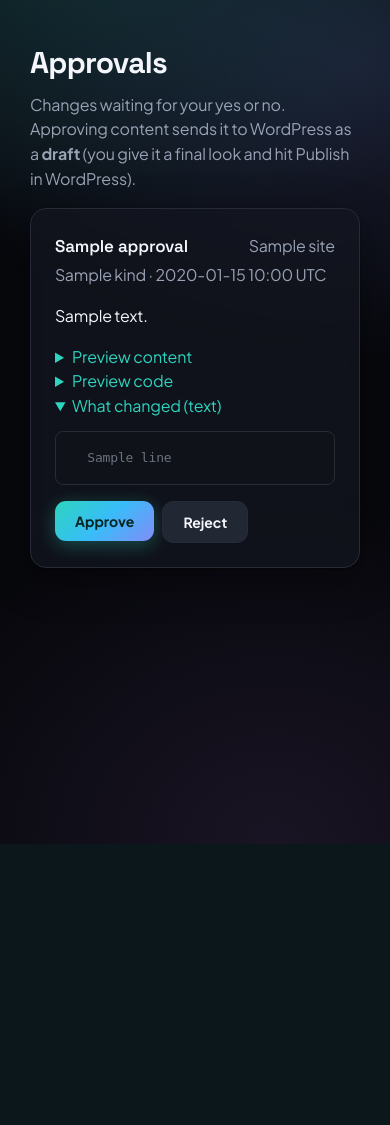
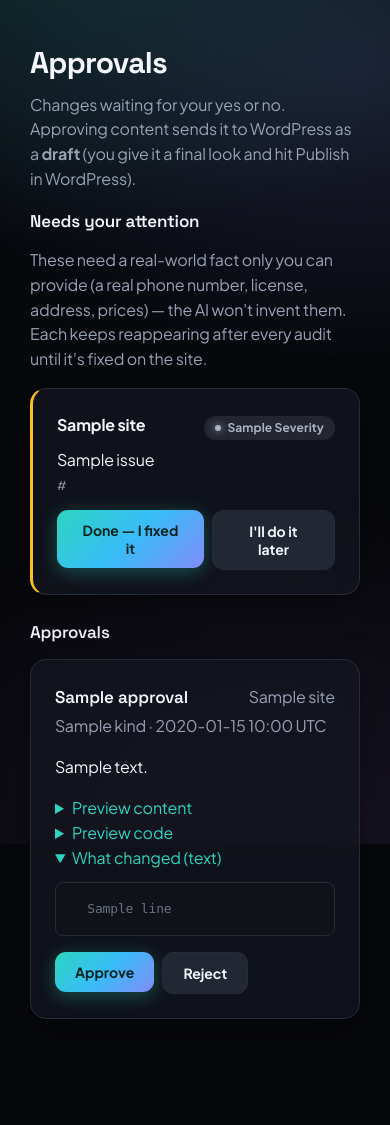
Before and after one commit to Farezomair/Claude-SEO-, a FastAPI app: template app/templates/approvals.html in a window 390 px wide. Before the commit the page ends 844 px from the top, so only its background shows below. Run offline with FastAPI, Linux system fonts and the light colour scheme; the template is opened without the code that fills it: most values are stand-ins (such as "Sample title", 1, 10 or a date in 2020).

Commit message:
Human-task findings: surface owner-only fixes in Approvals (Done / Later)
Trust data (real phone, license, address, prices, dates) can't be AI-fixed, so:
- content analyzer tags these as needs_real_data; routing -> needs-human ("Owner").
- dispatcher marks them needs-human with a clear remark.
- Approvals shows a "Needs your attention" section listing them per site with the
  exact instruction + Done / I'll-do-it-later buttons (/findings/{id}/done|snooze).
- each audit supersedes prior needs-human/snoozed/no-capability findings and
  re-detects, so an unfixed item keeps reappearing until actually fixed (and a
  fixed one simply doesn't come back).

Co-Authored-By: Claude Opus 4.8 <noreply@anthropic.com>

```diff
--- a/app/brain.py
+++ b/app/brain.py
@@ -325,7 +325,7 @@ Here is the page HTML to improve:
     }
 
 
-CONTENT_CATS = {"eeat_weak", "content_shallow", "content_stale", "geo_unstructured"}
+CONTENT_CATS = {"eeat_weak", "content_shallow", "content_stale", "geo_unstructured", "needs_real_data"}
 CONTENT_SEV = {"low", "medium", "high"}
 
 
@@ -351,8 +351,10 @@ Judge against this expert standard:
 
 {GEO_GUIDE}
 
+Use category "needs_real_data" when the fix requires a real-world fact only the business owner can supply and that you must NOT invent — e.g. a real phone number, license/registration number, physical address, actual prices, certifications, or real dates/years. Describe exactly what the owner should add.
+
 Respond with ONLY a JSON object, no preamble:
-{{"content_score": 0-100, "geo_score": 0-100, "findings": [{{"category": "eeat_weak|content_shallow|content_stale|geo_unstructured", "severity": "low|medium|high", "detail": "specific, actionable observation about THIS page"}}]}}
+{{"content_score": 0-100, "geo_score": 0-100, "findings": [{{"category": "eeat_weak|content_shallow|content_stale|geo_unstructured|needs_real_data", "severity": "low|medium|high", "detail": "specific, actionable observation about THIS page"}}]}}
 At most 4 findings. Only include REAL problems (omit findings if the page is strong)."""
 
     response = _get_client().messages.create(
--- a/app/dispatcher.py
+++ b/app/dispatcher.py
@@ -291,9 +291,18 @@ def _propose_img_dims(db, ctx, f):
     return ("no-capability", f"Couldn't fix images: {sub.summary}", False)
 
 
+def _human_task(db, ctx, f):
+    """Owner-only fact (real phone/license/prices). Can't be AI-fixed — surface it
+    in Approvals under 'Needs your attention'. Recurs each audit until fixed."""
+    return ("needs-human",
+            "Requires your input — see “Needs your attention” in Approvals. "
+            "Keeps reappearing each audit until fixed on the site.", False)
+
+
 HANDLERS = {
     **{c: _fix_meta for c in META_CATS},
     **{c: _propose_rewrite for c in REWRITE_CATS},
+    "needs_real_data": _human_task,
     "image_no_dimensions": _propose_img_dims,
     "required_page_missing": _propose_required_page,
     "duplicate_title": _propose_dedupe,
--- a/app/jobs.py
+++ b/app/jobs.py
@@ -60,7 +60,8 @@ def _run_audit(site_id: int, audit_id: int, start_url: str) -> None:
         # across runs. Anything still wrong is re-detected below as a new finding.
         (db.query(Finding)
          .filter(Finding.site_id == site_id,
-                 Finding.status.in_(("open", "in-progress", "reopened", "escalated")))
+                 Finding.status.in_(("open", "in-progress", "reopened", "escalated",
+                                     "needs-human", "snoozed", "no-capability")))
          .update({Finding.status: "superseded"}, synchronize_session=False))
         db.commit()
 
--- a/app/main.py
+++ b/app/main.py
@@ -70,7 +70,7 @@ BASE_DIR = os.path.dirname(os.path.abspath(__file__))
 templates = Jinja2Templates(directory=os.path.join(BASE_DIR, "templates"))
 
 # Bumped on each deploy so we can confirm which build is live (public, no auth).
-BUILD = "image-doer-19"
+BUILD = "human-tasks-20"
 
 
 @app.get("/version")
@@ -999,6 +999,16 @@ def approvals(request: Request, notice: str = "", db: Session = Depends(get_db))
         .order_by(Approval.created_at.desc())
         .all()
     )
+    # "Needs your attention" — findings only a human can fix (real phone, license,
+    # prices). They recur each audit until fixed on the site.
+    human_tasks = [
+        {"finding": f, "site": s}
+        for f, s in (
+            db.query(Finding, Site).join(Site, Finding.site_id == Site.id)
+            .filter(Finding.status == "needs-human")
+            .order_by(Finding.created_at.desc()).all()
+        )
+    ]
     items = []
     for appr, site in pending:
         body, code, preview_html, text_diff = "", "", "", []
@@ -1024,8 +1034,36 @@ def approvals(request: Request, notice: str = "", db: Session = Depends(get_db))
     return templates.TemplateResponse(
         "approvals.html",
         {"request": request, "user": current_user(request), "items": items, "notice": notice,
-         "pending_count": len(items), "publish_status": CONTENT_PUBLISH_STATUS},
+         "human_tasks": human_tasks, "pending_count": len(items),
+         "publish_status": CONTENT_PUBLISH_STATUS},
     )
+
+
+@app.post("/findings/{finding_id}/done")
+def finding_done(finding_id: int, request: Request, db: Session = Depends(get_db)):
+    """Owner marks a human-task finding as handled (clears it; re-audit re-checks)."""
+    if not current_user(request):
+        return RedirectResponse("/login", status_code=303)
+    f = db.get(Finding, finding_id)
+    if f and f.status == "needs-human":
+        f.status = "closed"
+        f.remark = "Marked done by you — the next audit will re-check."
+        db.add(RunLog(site_id=f.site_id, message=f"Owner marked human-task #{f.id} done."))
+        db.commit()
+    return RedirectResponse("/approvals?notice=task_done", status_code=303)
+
+
+@app.post("/findings/{finding_id}/snooze")
+def finding_snooze(finding_id: int, request: Request, db: Session = Depends(get_db)):
+    """Owner defers a human-task finding (hidden now; reappears after the next audit)."""
+    if not current_user(request):
+        return RedirectResponse("/login", status_code=303)
+    f = db.get(Finding, finding_id)
+    if f and f.status == "needs-human":
+        f.status = "snoozed"
+        f.remark = "You chose to do this later — it will reappear after the next audit if still unfixed."
+        db.commit()
+    return RedirectResponse("/approvals?notice=task_snoozed", status_code=303)
 
 
 @app.post("/approvals/{approval_id}/approve")
--- a/app/routing.py
+++ b/app/routing.py
@@ -71,6 +71,8 @@ _TABLE = {
     "eeat_weak": ("content", "Content Corrector", "needs-approval"),
     "content_shallow": ("content", "Content Corrector", "needs-approval"),
     "content_stale": ("content", "Content Corrector", "needs-approval"),
+    # Real-world facts only the owner can provide -> human task (not AI-fixable).
+    "needs_real_data": ("content", "Owner", "needs-human"),
     # Performance (PageSpeed analyzer, phase 2)
     "cwv_poor": ("performance", "Website Agent", "needs-human"),
 }
--- a/app/templates/approvals.html
+++ b/app/templates/approvals.html
@@ -7,6 +7,33 @@
     Changes waiting for your yes or no. Approving content sends it to WordPress
     {% if publish_status == 'publish' %}<strong>and publishes it live</strong>{% else %}as a <strong>draft</strong> (you give it a final look and hit Publish in WordPress){% endif %}.
   </p>
+
+  {% if notice == 'task_done' %}<div class="card"><p style="margin:0; color:#4ade80;">Marked done — the next audit will re-check it.</p></div>{% endif %}
+  {% if notice == 'task_snoozed' %}<div class="card"><p style="margin:0;" class="muted">Deferred — it'll reappear after the next audit if still unfixed.</p></div>{% endif %}
+
+  {% if human_tasks %}
+    <h2 style="margin-top:8px;">Needs your attention</h2>
+    <p class="muted" style="margin-top:0;">These need a real-world fact only you can provide (a real phone number, license, address, prices) — the AI won't invent them. Each keeps reappearing after every audit until it's fixed on the site.</p>
+    {% for t in human_tasks %}
+    <div class="card" style="border-left:3px solid var(--warning);">
+      <div style="display:flex; justify-content:space-between; align-items:baseline;">
+        <strong>{{ t.site.name }}</strong>
+        <span>{{ t.finding.severity | badge }}</span>
+      </div>
+      <p style="margin:8px 0 4px;">{{ t.finding.issue }}</p>
+      {% if t.finding.evidence_url %}<p class="muted" style="margin:0; font-size:12px;">{{ t.finding.evidence_url }}</p>{% endif %}
+      <div style="display:flex; gap:8px; margin-top:14px;">
+        <form method="post" action="/findings/{{ t.finding.id }}/done">
+          <button class="btn" type="submit">Done — I fixed it</button>
+        </form>
+        <form method="post" action="/findings/{{ t.finding.id }}/snooze">
+          <button class="btn secondary" type="submit">I'll do it later</button>
+        </form>
+      </div>
+    </div>
+    {% endfor %}
+    <h2 style="margin-top:24px;">Approvals</h2>
+  {% endif %}
 
   {% if notice == 'approved' %}<div class="card"><p style="margin:0; color:#4ade80;">Approved and sent to WordPress.</p></div>{% endif %}
   {% if notice == 'rejected' %}<div class="card"><p style="margin:0;" class="muted">Rejected and discarded.</p></div>{% endif %}
```
